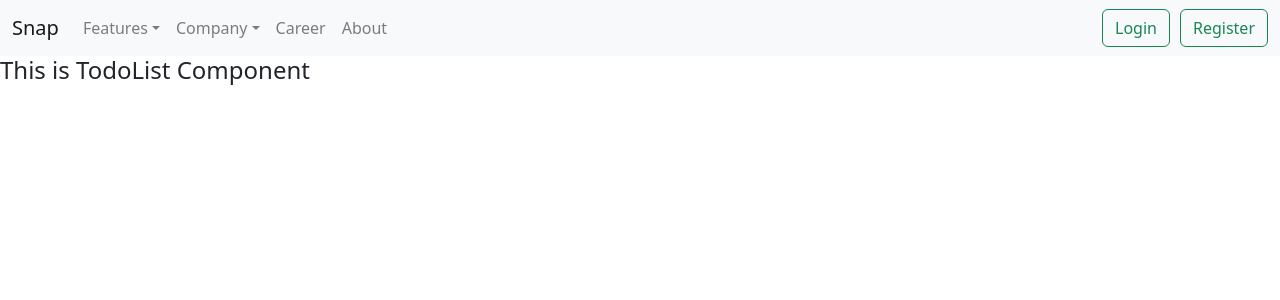
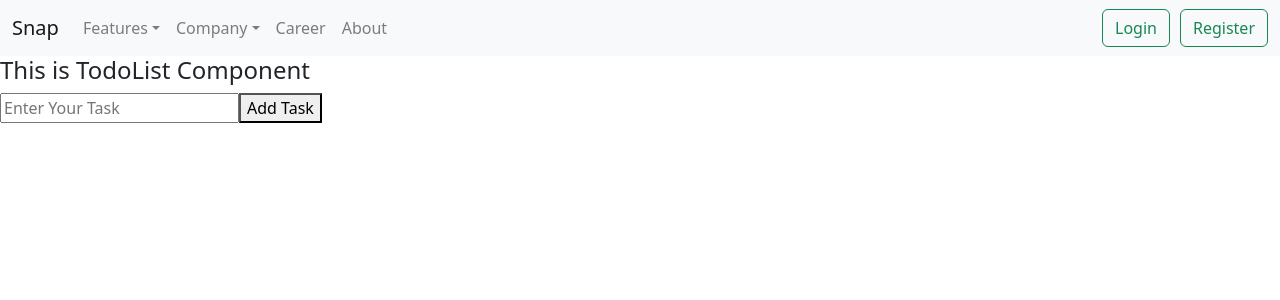
Before and after one commit to Prathyusha1993/practise-FEM-24, a React (Create React App) app: page /todolist in a window 1280 px wide. Shown: the top 300 px of the page. Built offline with nearby package versions, Linux system fonts and the light colour scheme.

Commit message:
todo list components

```diff
--- a/src/components/TodoList.jsx
+++ b/src/components/TodoList.jsx
@@ -1,9 +1,11 @@
 import React from "react";
+import TodoWrapper from "./todolistComponents/TodoWrapper";
 
 const TodoList = () => {
   return (
     <div>
       <h4>This is TodoList Component</h4>
+      <TodoWrapper />
     </div>
   );
 };
--- /dev/null
+++ b/src/components/todolistComponents/Todo.jsx
@@ -0,0 +1,24 @@
+import React, { useState } from "react";
+
+const Todo = () => {
+  const [todo, setTodo] = useState("");
+
+  const handleSubmit = (e) => {
+    e.preventDefault();
+  };
+  return (
+    <div>
+      <form onSubmit={handleSubmit}>
+        <input
+          type="text"
+          placeholder="Enter Your Task"
+          value={todo}
+          onChange={(e) => setTodo(e.target.value)}
+        />
+        <button>Add Task</button>
+      </form>
+    </div>
+  );
+};
+
+export default Todo;
--- /dev/null
+++ b/src/components/todolistComponents/TodoWrapper.jsx
@@ -0,0 +1,12 @@
+import React from "react";
+import Todo from "./Todo";
+
+const TodoWrapper = () => {
+  return (
+    <div>
+      <Todo />
+    </div>
+  );
+};
+
+export default TodoWrapper;
```
Also changed, not shown: src/components/todolistComponents/TodoRenderList.jsx (added, +7 -0 lines), src/components/todolistComponents/EditTodoForm.jsx (added).
